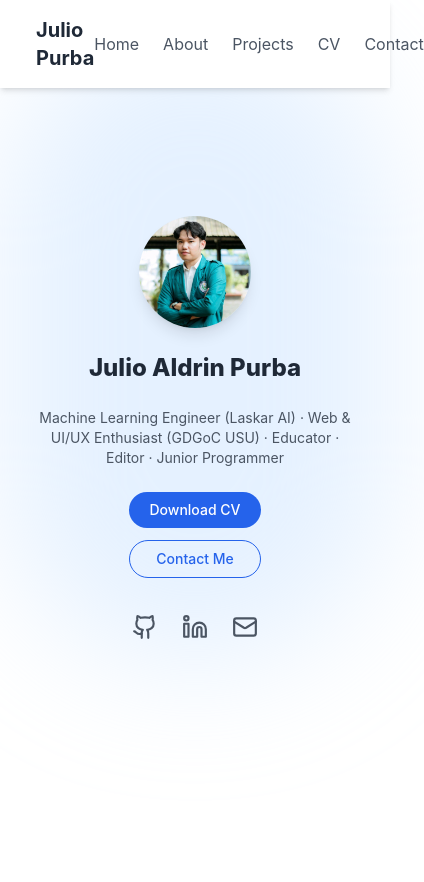
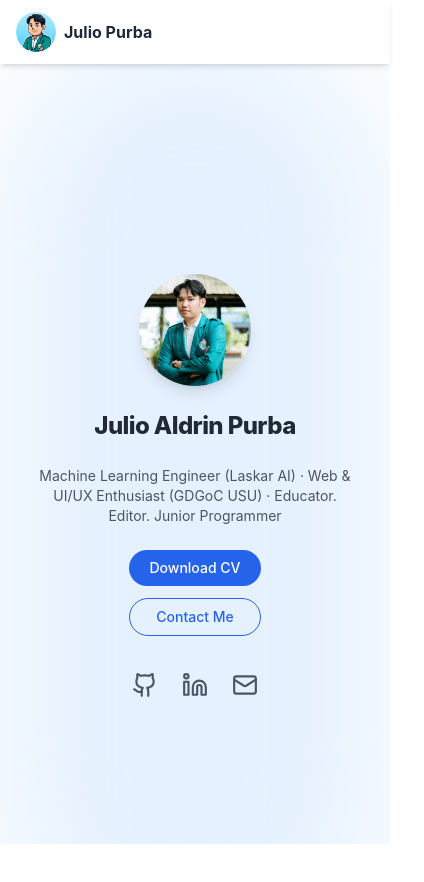
Before and after one commit to julioaldprb/Website-Portofolio, a React (Create React App) app: page / in a window 390 px wide. Shown: the top 882 px of the page, 424 px wide, since content can reach past the window. Before the commit the page ends 844 px from the top, so only its background shows below. Built offline with nearby package versions, Linux system fonts and the light colour scheme; the HTML template or start-up script is replaced by a standard one.

Commit message:
feat: responsive header & adjust page padding

```diff
--- a/src/App.jsx
+++ b/src/App.jsx
@@ -1,3 +1,4 @@
+// File: src/App.jsx
 import React from 'react';
 import { BrowserRouter, Routes, Route, Link } from 'react-router-dom';
 import LogoProfile from './assets/logoprofile.png';
@@ -10,36 +11,41 @@ import Contact from './pages/Contact';
 export default function App() {
   return (
     <BrowserRouter>
-      {/* Header */}
-      <header className="flex items-center justify-between px-6 py-4 bg-white shadow-md">
-        <div className="flex items-center gap-3">
-          <Link to="/">
+      {/* Fixed Header */}
+      <header className="fixed inset-x-0 top-0 z-50 bg-white shadow-md">
+        <div className="max-w-7xl mx-auto flex items-center justify-between h-16 px-4 sm:px-6 lg:px-8">
+          {/* Logo + Name */}
+          <Link to="/" className="flex items-center truncate">
             <img
               src={LogoProfile}
               alt="Logo Profile"
-              className="w-10 h-10 object-cover rounded-full"
+              className="h-10 w-10 rounded-full object-cover flex-shrink-0"
             />
+            <span className="ml-2 text-base sm:text-lg md:text-xl font-bold text-gray-800 truncate">
+              Julio Purba
+            </span>
           </Link>
-          <span className="text-xl font-bold text-gray-800">Julio Purba</span>
+
+          {/* Desktop Nav */}
+          <nav className="hidden lg:flex space-x-6 text-gray-700">
+            <Link to="/"      className="font-medium hover:text-blue-600">Home</Link>
+            <Link to="/about" className="font-medium hover:text-blue-600">About</Link>
+            <Link to="/projects" className="font-medium hover:text-blue-600">Projects</Link>
+            <Link to="/cv"    className="font-medium hover:text-blue-600">CV</Link>
+            <Link to="/contact" className="font-medium hover:text-blue-600">Contact</Link>
+          </nav>
         </div>
-        <nav className="space-x-6 text-gray-600">
-          <Link to="/" className="hover:text-blue-600">Home</Link>
-          <Link to="/about" className="hover:text-blue-600">About</Link>
-          <Link to="/projects" className="hover:text-blue-600">Projects</Link>
-          <Link to="/cv" className="hover:text-blue-600">CV</Link>
-          <Link to="/contact" className="hover:text-blue-600">Contact</Link>
-        </nav>
       </header>
 
-      {/* Main Content */}
-      <main className="flex-grow container mx-auto px-4 py-8">
+      {/* Main Content (pad top supaya tidak di bawah header) */}
+      <main className="flex-grow container mx-auto px-4 pt-20 pb-8">
         <Routes>
-          <Route path="/" element={<Home />} />
-          <Route path="/about" element={<About />} />
+          <Route path="/"       element={<Home />} />
+          <Route path="/about"  element={<About />} />
           <Route path="/projects" element={<Projects />} />
-          <Route path="/cv" element={<CV />} />
+          <Route path="/cv"      element={<CV />} />
           <Route path="/contact" element={<Contact />} />
-          <Route path="*" element={<Home />} />
+          <Route path="*"        element={<Home />} />
         </Routes>
       </main>
     </BrowserRouter>
--- a/src/pages/CV.jsx
+++ b/src/pages/CV.jsx
@@ -1,4 +1,3 @@
-// File: src/pages/CV.jsx
 import React from 'react';
 import { motion } from 'framer-motion';
 import { FileDown } from 'lucide-react';
@@ -15,21 +14,21 @@ export default function CV() {
         Curriculum Vitae
       </h2>
 
-      {/* PDF viewer using embed for cleaner display */}
-      <div className="w-full h-[80vh] border rounded-2xl shadow-lg overflow-hidden">
+      {/* Responsive PDF Viewer */}
+      <div className="w-full max-h-[75vh] sm:max-h-[80vh] border rounded-2xl shadow-lg overflow-hidden">
         <embed
           src="/JulioPurbaCV.pdf#toolbar=0&navpanes=0&scrollbar=0"
           type="application/pdf"
-          className="w-full h-full"
+          className="w-full h-[75vh] sm:h-[80vh]"
         />
       </div>
 
-      {/* Download button */}
+      {/* Download Button */}
       <div className="mt-10">
         <a
           href="/JulioPurbaCV.pdf"
           download
-          className="inline-flex items-center gap-2 px-6 py-3 bg-blue-600 text-white rounded-full font-medium hover:bg-blue-700 transition"
+          className="inline-flex items-center gap-2 px-6 py-3 bg-blue-600 text-white text-sm sm:text-base rounded-full font-medium hover:bg-blue-700 transition"
         >
           <FileDown size={20} /> Download PDF
         </a>
--- a/src/pages/Contact.jsx
+++ b/src/pages/Contact.jsx
@@ -1,4 +1,3 @@
-// File: src/pages/Contact.jsx
 import React from 'react';
 import { motion } from 'framer-motion';
 import { Mail, Linkedin, Github, Send } from 'lucide-react';
@@ -11,21 +10,21 @@ export default function Contact() {
 transition={{ duration: 0.6 }}
 className="px-4 sm:px-6 lg:px-8 py-14 max-w-5xl mx-auto"
 >
-      <h2 className="text-3xl sm:text-4xl md:text-5xl font-extrabold mb-8 text-center text-blue-700">
+<h2 className="text-3xl sm:text-4xl md:text-5xl font-extrabold mb-10 text-center text-blue-700">
 Contact Me
 </h2>
 
   <div className="grid grid-cols-1 md:grid-cols-2 gap-10">
     {/* Left Side: Contact Info */}
     <div className="space-y-6 text-base sm:text-lg">
-          <p className="text-gray-700">
+      <p className="text-gray-700 leading-relaxed">
         I'm open to opportunities, collaborations, or just a friendly chat. Feel free to reach out!
       </p>
 
-          <div className="space-y-4 text-gray-800">
+      <div className="space-y-5 text-gray-800">
         <div className="flex items-center gap-3">
           <Mail className="text-blue-600" />
-              <a href="mailto:juliopurba647@mhs.unimed.ac.id" className="hover:underline">
+          <a href="mailto:juliopurba647@mhs.unimed.ac.id" className="hover:underline break-all">
             juliopurba647@mhs.unimed.ac.id
           </a>
         </div>
@@ -35,7 +34,7 @@ export default function Contact() {
             href="https://www.linkedin.com/in/julio-purba-6761ab171/"
             target="_blank"
             rel="noopener noreferrer"
-                className="hover:underline"
+            className="hover:underline break-all"
           >
             linkedin.com/in/julio-purba
           </a>
@@ -46,7 +45,7 @@ export default function Contact() {
             href="https://github.com/julioaldprb"
             target="_blank"
             rel="noopener noreferrer"
-                className="hover:underline"
+            className="hover:underline break-all"
           >
             github.com/julioaldprb
           </a>
@@ -54,37 +53,37 @@ export default function Contact() {
       </div>
     </div>
 
-        {/* Right Side: Contact Form (optional) */}
+    {/* Right Side: Contact Form */}
     <form
       action="https://formspree.io/f/mvgrvpjw"
       method="POST"
-          className="space-y-4 bg-white shadow-md rounded-2xl p-6"
+      className="space-y-4 bg-white shadow-md rounded-2xl p-5 sm:p-6"
     >
       <input
         type="text"
         name="name"
         placeholder="Your Name"
         required
-            className="w-full border border-gray-300 rounded-lg px-4 py-2 focus:outline-none focus:ring-2 focus:ring-blue-500"
+        className="w-full border border-gray-300 rounded-lg px-4 py-2 text-sm sm:text-base focus:outline-none focus:ring-2 focus:ring-blue-500"
       />
       <input
         type="email"
         name="email"
         placeholder="Your Email"
         required
-            className="w-full border border-gray-300 rounded-lg px-4 py-2 focus:outline-none focus:ring-2 focus:ring-blue-500"
+        className="w-full border border-gray-300 rounded-lg px-4 py-2 text-sm sm:text-base focus:outline-none focus:ring-2 focus:ring-blue-500"
       />
       <textarea
         name="message"
         rows="4"
         placeholder="Your Message"
         required
-            className="w-full border border-gray-300 rounded-lg px-4 py-2 focus:outline-none focus:ring-2 focus:ring-blue-500"
+        className="w-full border border-gray-300 rounded-lg px-4 py-2 text-sm sm:text-base focus:outline-none focus:ring-2 focus:ring-blue-500"
       ></textarea>
 
       <button
         type="submit"
-            className="inline-flex items-center gap-2 px-6 py-3 bg-blue-600 text-white rounded-full font-medium hover:bg-blue-700 transition"
+        className="inline-flex items-center justify-center gap-2 px-6 py-3 text-sm sm:text-base bg-blue-600 text-white rounded-full font-medium hover:bg-blue-700 transition"
       >
         <Send size={18} /> Send Message
       </button>
--- a/src/pages/Home.jsx
+++ b/src/pages/Home.jsx
@@ -1,4 +1,3 @@
-// File: src/pages/Home.jsx
 import React from 'react';
 import { motion } from 'framer-motion';
 import { Github, Linkedin, Mail } from 'lucide-react';
@@ -6,14 +5,23 @@ import ProfilePic from '../assets/profile.jpg';
 
 const container = {
   hidden: { opacity: 0 },
-  show: { opacity: 1, transition: { staggerChildren: 0.15 } },
+  show: {
+    opacity: 1,
+    transition: {
+      staggerChildren: 0.15,
+    },
+  },
 };
-const item = { hidden: { opacity: 0, y: 20 }, show: { opacity: 1, y: 0 } };
+
+const item = {
+  hidden: { opacity: 0, y: 20 },
+  show: { opacity: 1, y: 0 },
+};
 
 export default function Home() {
   return (
     <motion.section
-      className="pt-24 pb-12 flex flex-col items-center text-center space-y-6 px-4 sm:px-6 lg:px-8"
+      className="flex flex-col items-center justify-center min-h-[calc(100vh-4rem)] text-center space-y-6 px-4 sm:px-6 lg:px-8 pt-8"
       initial="hidden"
       animate="show"
       variants={container}
@@ -29,7 +37,7 @@ export default function Home() {
       {/* Name & Title */}
       <motion.h1
         variants={item}
-        className="text-2xl sm:text-3xl md:text-5xl font-extrabold text-gray-800"
+        className="text-2xl sm:text-3xl md:text-5xl font-extrabold tracking-tight text-gray-800"
       >
         Julio Aldrin Purba
       </motion.h1>
@@ -37,13 +45,13 @@ export default function Home() {
         variants={item}
         className="text-sm sm:text-base md:text-lg text-gray-600 max-w-md sm:max-w-lg"
       >
-        Machine Learning Engineer (Laskar AI) · Web & UI/UX Enthusiast (GDGoC USU) · Educator · Editor · Junior Programmer
+        Machine Learning Engineer (Laskar AI) · Web & UI/UX Enthusiast (GDGoC USU) · Educator. Editor. Junior Programmer
       </motion.p>
 
       {/* CTA Buttons */}
       <motion.div
         variants={item}
-        className="flex flex-col sm:flex-row gap-3 sm:gap-4"
+        className="flex flex-col sm:flex-row justify-center gap-3 sm:gap-4"
       >
         <a
           href="https://drive.google.com/file/d/11njhIo-E52CBLRHtCjkOdpN3NpYzV9Jk/view?usp=sharing"
@@ -64,23 +72,24 @@ export default function Home() {
         variants={item}
         className="flex items-center gap-6 pt-3 text-gray-600 text-lg sm:text-xl"
       >
-        <a href="https://github.com/julioaldprb" target="_blank" rel="noreferrer">
-          <Github size={26} className="hover:text-blue-600" />
+        <a href="https://github.com/julioaldprb" target="_blank" rel="noreferrer" className="hover:text-blue-600">
+          <Github size={26} />
         </a>
-        <a href="https://www.linkedin.com/in/juliopurba/" target="_blank" rel="noreferrer">
-          <Linkedin size={26} className="hover:text-blue-600" />
+        <a href="https://www.linkedin.com/in/juliopurba/" target="_blank" rel="noreferrer" className="hover:text-blue-600">
+          <Linkedin size={26} />
         </a>
         <a
           href="mailto:juliopurba647@mhs.unimed.ac.id?subject=Hello%20Julio"
+          className="hover:text-blue-600"
           title="Email Julio"
         >
-          <Mail size={26} className="hover:text-blue-600" />
+          <Mail size={26} />
         </a>
       </motion.div>
 
-      {/* Background blur */}
-      <div className="absolute inset-0 -z-10 flex justify-center pointer-events-none">
-        <div className="w-[40rem] h-[40rem] sm:w-[60rem] sm:h-[60rem] rounded-full bg-blue-200/40 blur-3xl" />
+      {/* Decorative background */}
+      <div className="absolute inset-0 -z-10 flex justify-center overflow-hidden pointer-events-none">
+        <div className="w-[60rem] h-[60rem] rounded-full bg-blue-200/40 blur-3xl" />
       </div>
     </motion.section>
   );
```
Also changed, not shown: src/components/Header.jsx (+23 -21 lines). Lines whose indentation alone changed are shown as unchanged.
